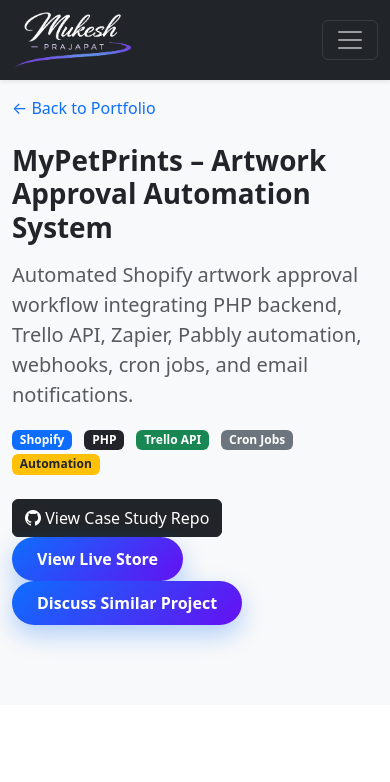
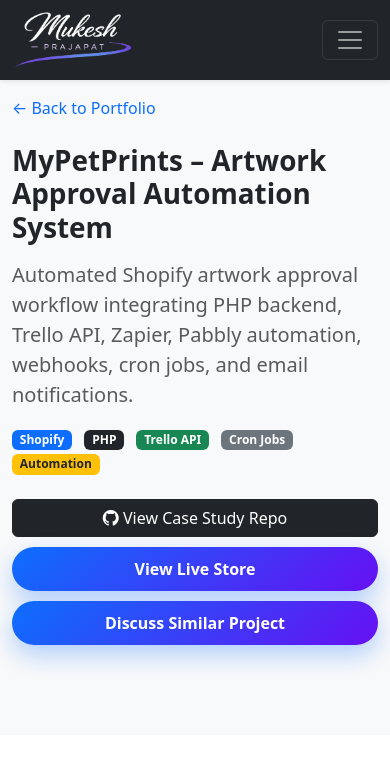
Before and after one commit to mukeshprajapat026/mukeshprajapat026.github.io, a plain HTML site: page projects/mypetprints.html in a window 390 px wide. Shown: the top 782 px of the page. Drawn offline with nearby package versions, Linux system fonts and the light colour scheme.

Commit message:
Updated responsive design

```diff
--- a/assets/css/style.css
+++ b/assets/css/style.css
@@ -64,3 +64,12 @@ body {
     transition: 0.3s ease;
     box-shadow: 0 15px 35px rgba(0,0,0,0.15);
 }
+
+@media (max-width: 768px) {
+
+    .hero-buttons .btn {
+        width: 100%;
+        margin-bottom: 10px;
+    }
+
+}
--- a/projects/mypetprints.html
+++ b/projects/mypetprints.html
@@ -43,15 +43,15 @@
                 <span class="badge bg-warning text-dark">Automation</span>
             </div>
 
-            <div class="mt-4">
+            <div class="mt-4 hero-buttons">
                 <a href="https://github.com/mukeshprajapat026/mypetprints-case-study"
-                class="btn btn-dark"
+                class="btn btn-dark me-2"
                 target="_blank">
                 <i class="bi bi-github"></i> View Case Study Repo
                 </a>
 
                 <a href="https://www.mypetprints.co/" target="_blank"
-                   class="btn btn-professional me-3">
+                   class="btn btn-professional me-2">
                     View Live Store
                 </a>
 
```
Also changed, not shown: projects/api-integration-amazon-shopify.html (+2 -2 lines), projects/orderflo.html (+2 -2 lines), projects/salon-booking.html (+2 -2 lines), projects/twilio-tutor-chat.html (+2 -2 lines).
